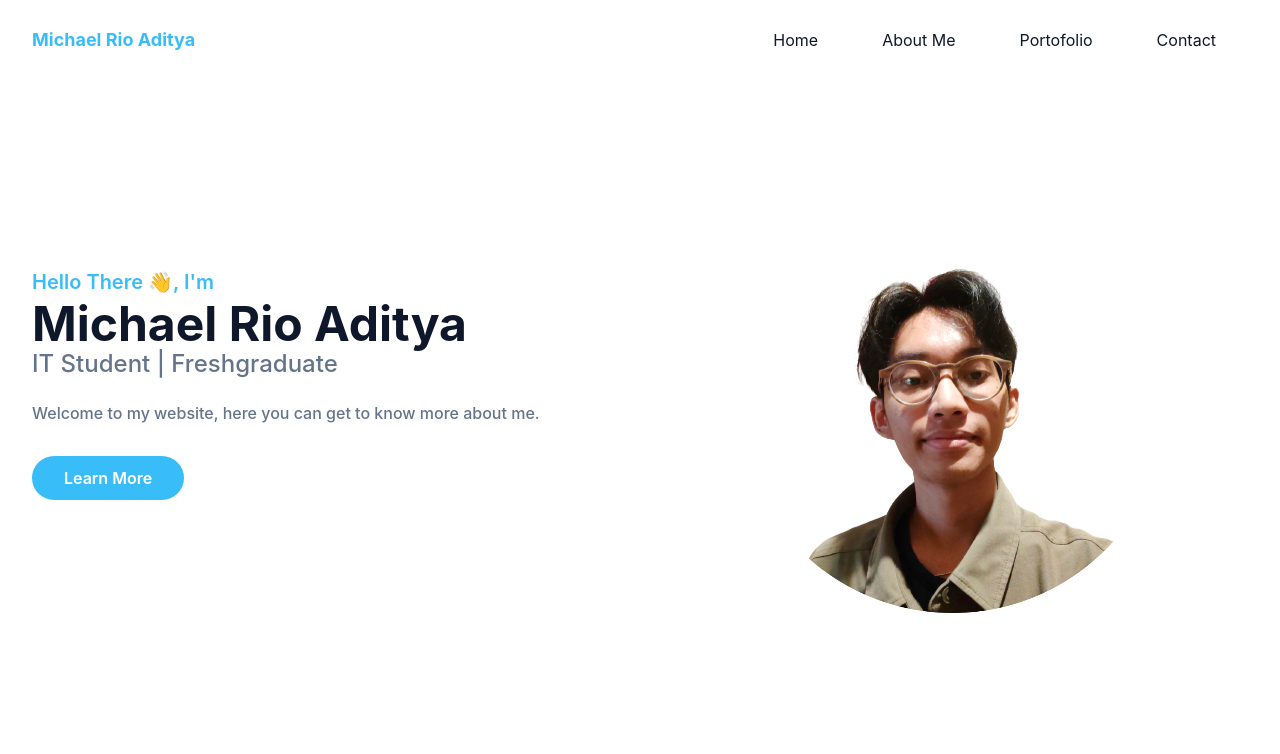
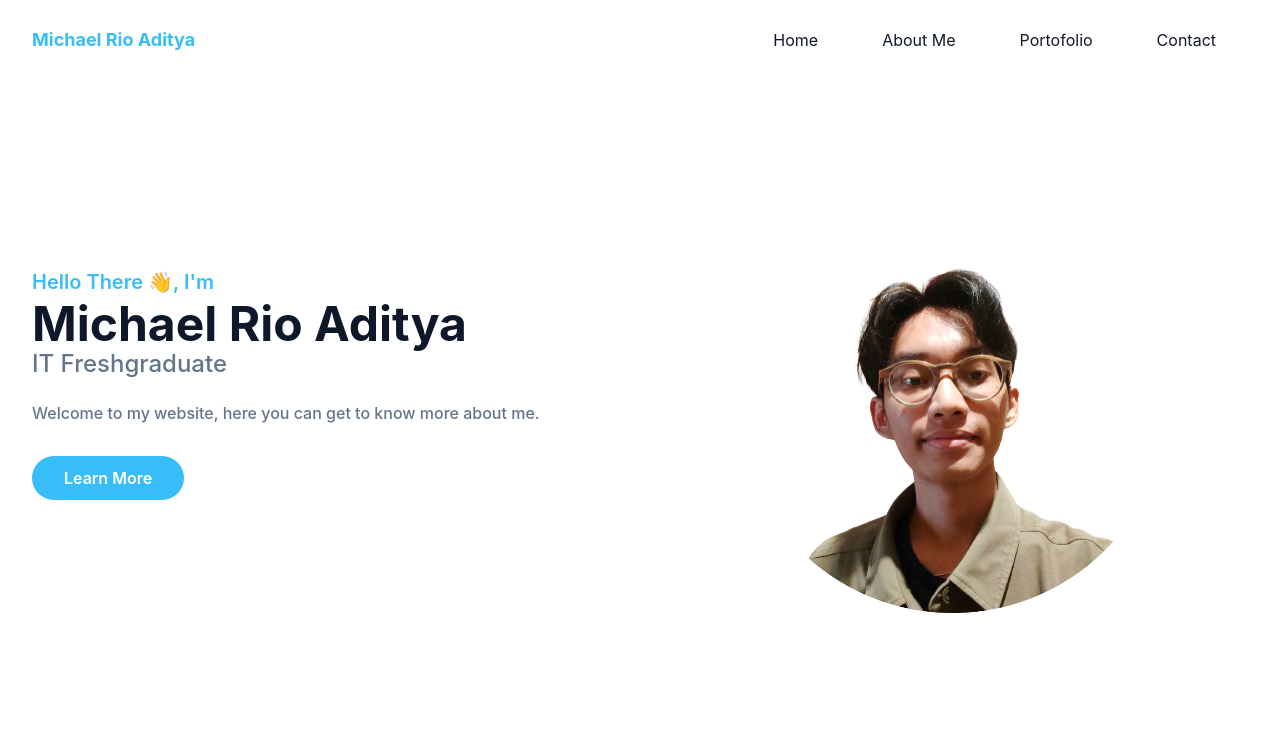
Before and after one commit to himichael00/portofolio, a website: page index.html in a window 1280 px wide. Shown: the top 754 px of the page. Drawn offline with Linux system fonts and the light colour scheme.

Commit message:
update bio

```diff
--- a/index.html
+++ b/index.html
@@ -64,7 +64,7 @@
                 <div class="w-full self-center px-4 lg:w-1/2">
                     <h1 class="text-base font-semibold text-primary md:text-xl">Hello There 👋, I'm
                         <span class="block font-bold text-dark text-4xl mt-1 lg:text-5xl">Michael Rio Aditya</span></h1>
-                    <h2 class="font-medium text-secondary text-lg mb-5 lg:text-2xl">IT Student | Freshgraduate</h2>
+                    <h2 class="font-medium text-secondary text-lg mb-5 lg:text-2xl">IT Freshgraduate</h2>
                     <p class="font-medium text-secondary mb-10
                     leading-relaxed">Welcome to my website, here you can get to know more about me.</p>
 
```
Also changed, not shown: dist/img/image_2024-05-20_17-27-55.png (added).
